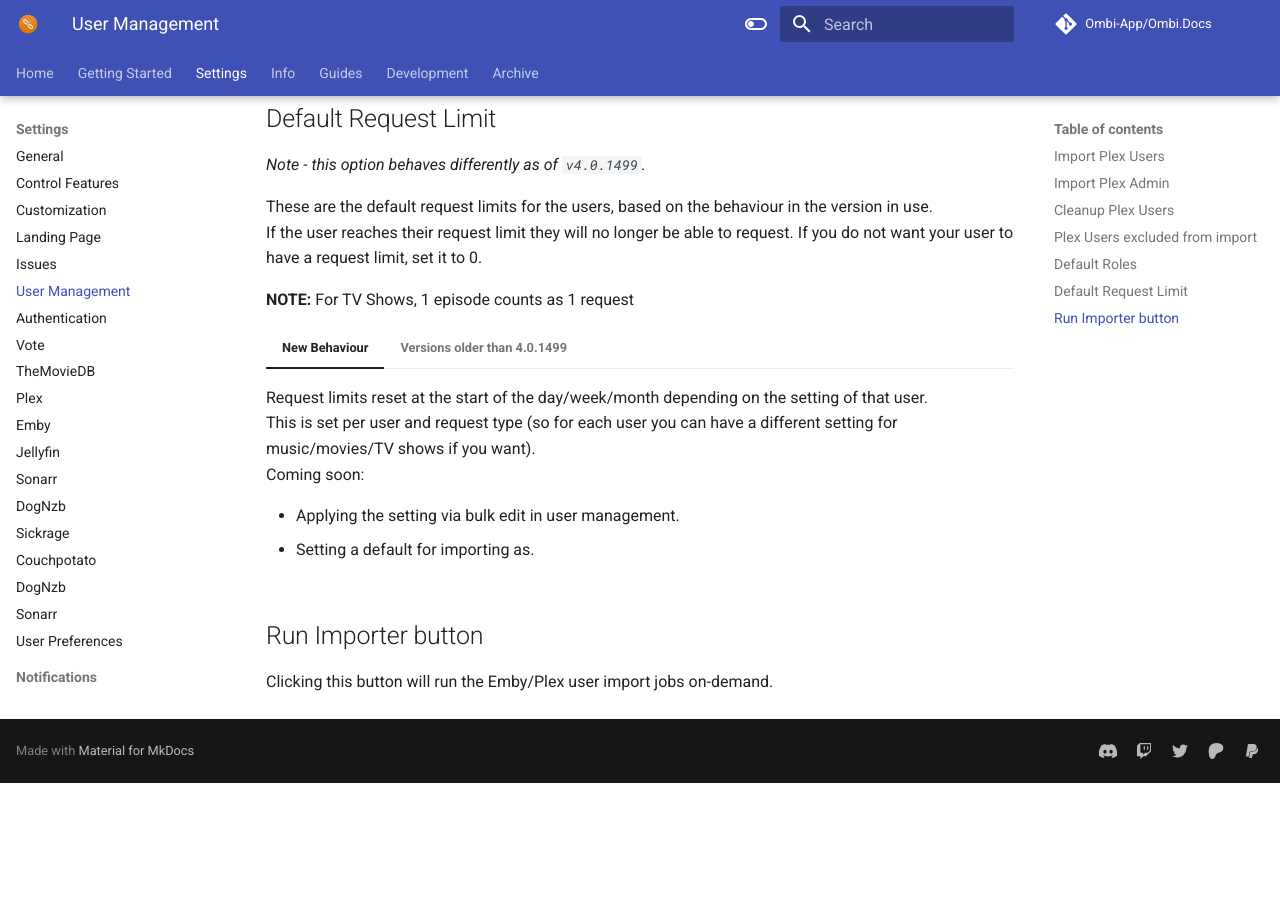
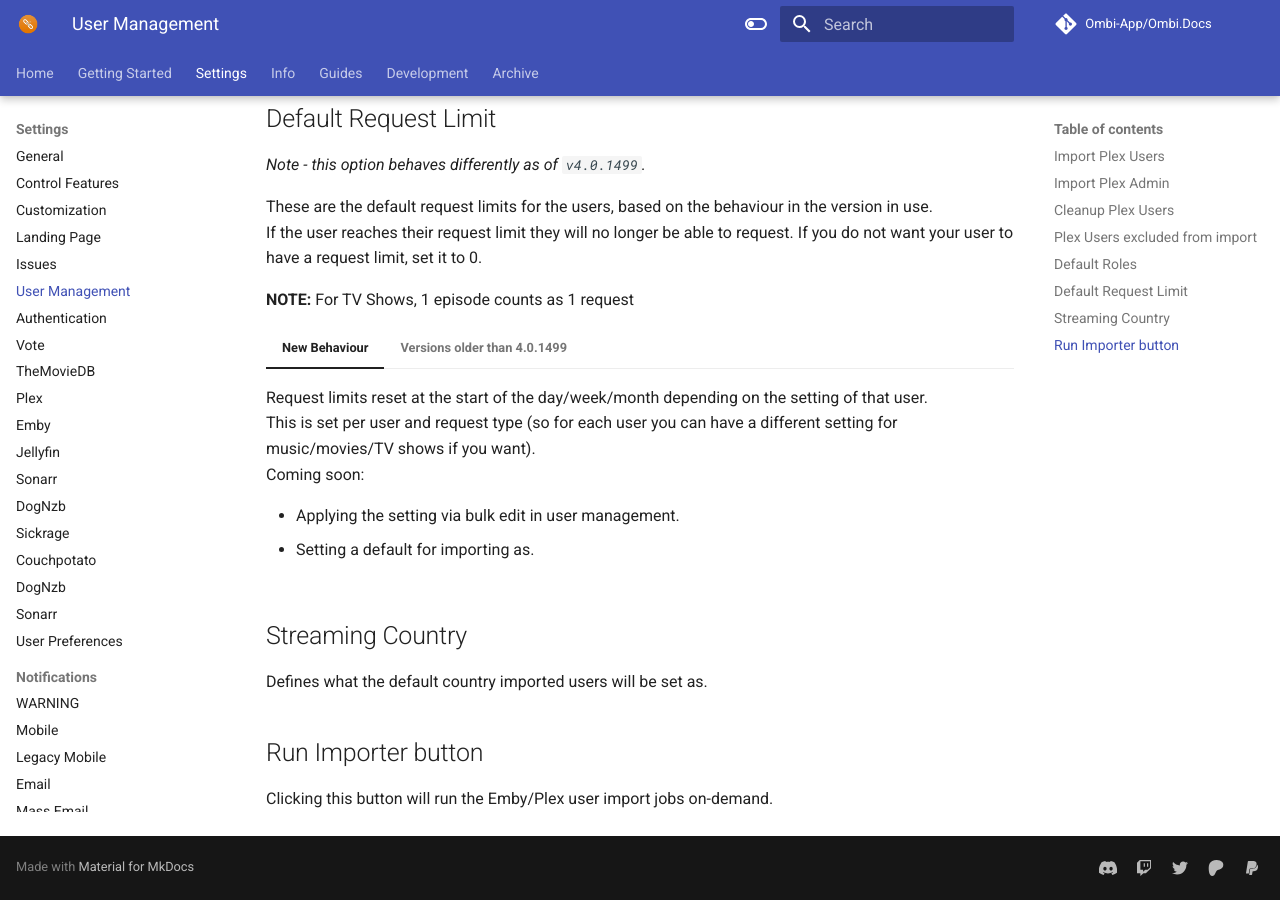
Before and after one commit to Ombi-app/Ombi.Docs, an MkDocs documentation site: the page built from docs/settings/usermanagement.md, in a window 1280 px wide and 900 px high, scrolled down 954 px. Built offline with MkDocs 1.6.1 and Material for MkDocs 9.7.7, drawn with Linux system fonts in a browser that asks for light colours; comment, search, counter and statistics services are not loaded; before the commit the page ends 1737 px from its top, so only the background shows below that.

Commit message:
Add streaming country to user importer

```diff
--- a/docs/settings/usermanagement.md
+++ b/docs/settings/usermanagement.md
@@ -55,6 +55,10 @@
     * Day 7 - Cannot Request
     * Day 8 - We can now request 3 more times
 
+## Streaming Country
+
+Defines what the default country imported users will be set as.
+
 ## Run Importer button
 
 Clicking this button will run the Emby/Plex user import jobs on-demand.
```
